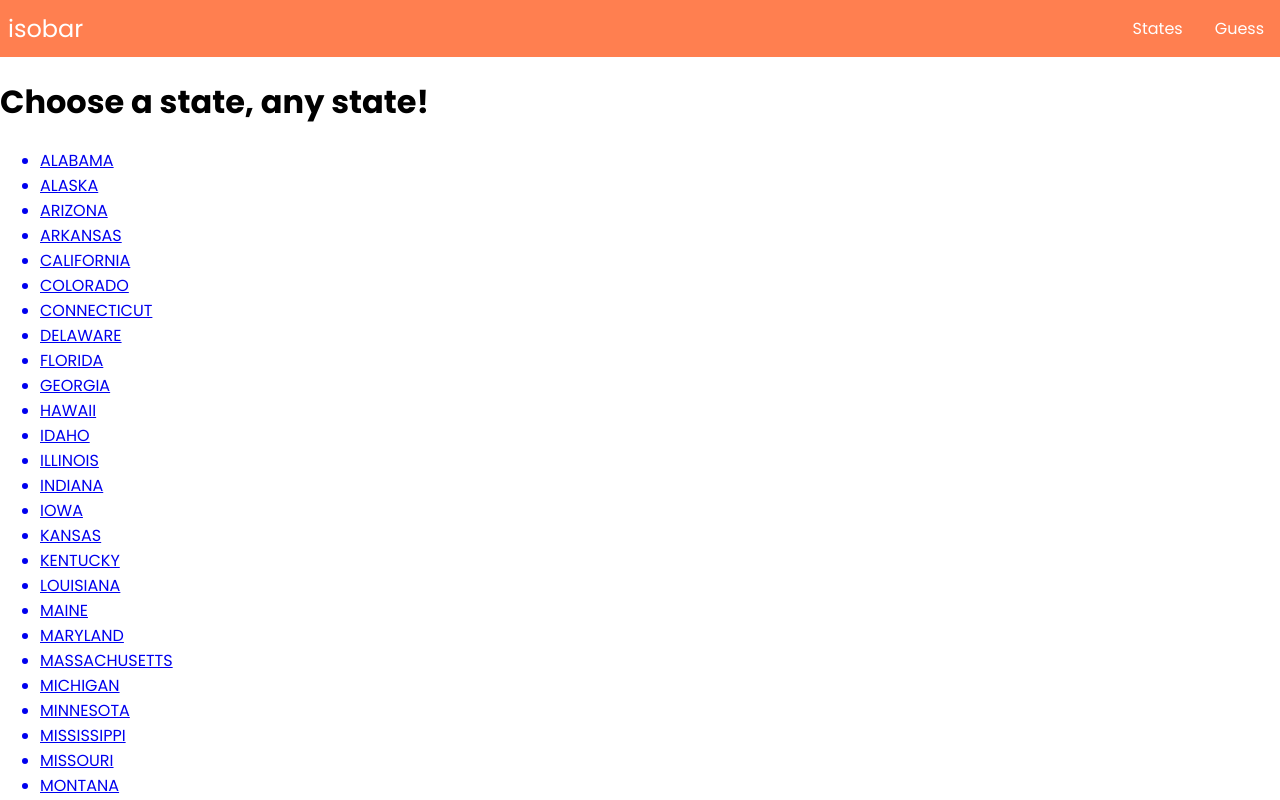
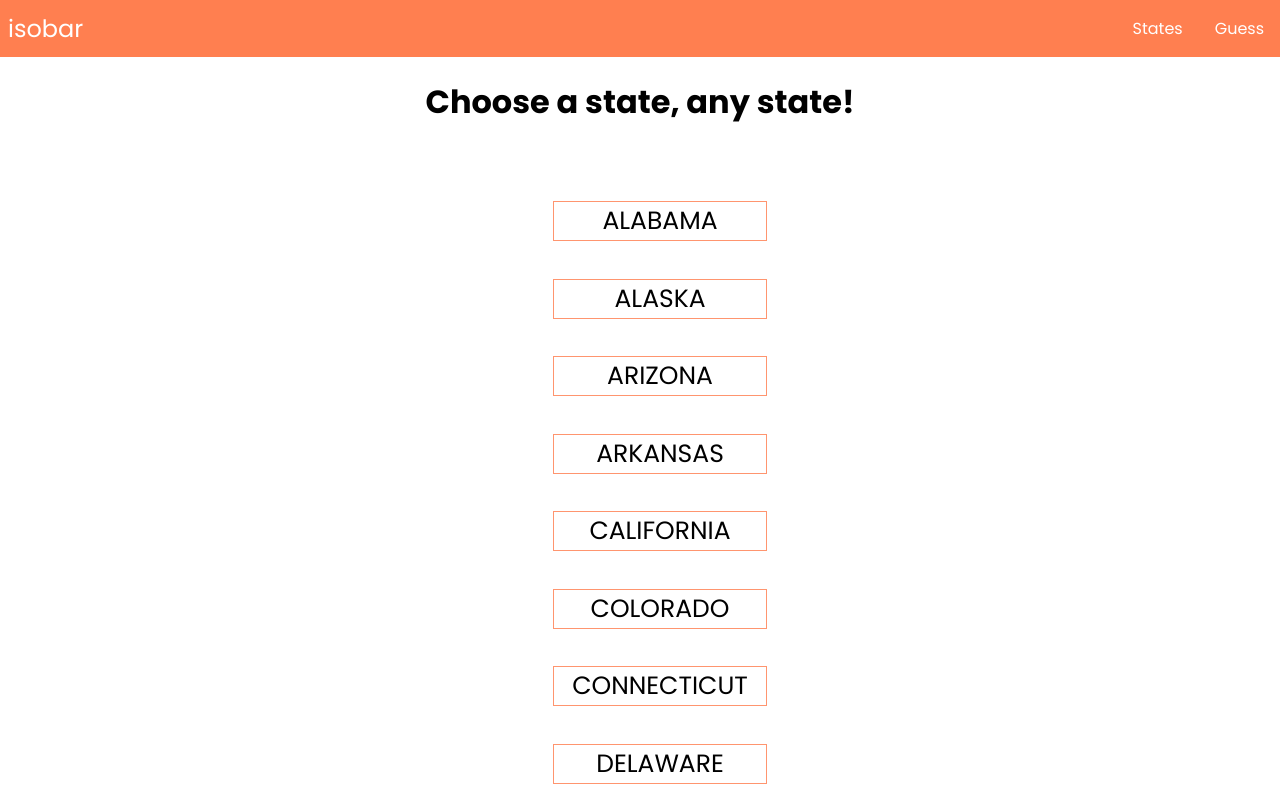
Before and after one commit to jordanduran/isobar, a React (Create React App) app: page /states in a window 1280 px wide. Shown: the top 800 px of the page. Built offline with nearby package versions, Linux system fonts and the light colour scheme.

Commit message:
State component styling

```diff
--- a/src/components/layout/Navbar.js
+++ b/src/components/layout/Navbar.js
@@ -4,7 +4,9 @@ const Navbar = () => {
   return (
     <div>
       <nav className='navbar'>
-        <div className='navbar-title'>isobar</div>
+        <div className='navbar-title'>
+          <Link to='/'>isobar</Link>
+        </div>
         <div className='navbar-links'>
           <ul>
             <li>
--- a/src/index.css
+++ b/src/index.css
@@ -8,6 +8,11 @@ body {
   margin: 0;
   padding: 0;
   font-family: 'Poppins', sans-serif;
+}
+
+.logo-container {
+  display: flex;
+  justify-content: center;
 }
 
 /* Navbar Styles */
@@ -83,7 +88,7 @@ body {
   text-align: center;
 }
 
-.guess-btn {
+.btn {
   cursor: pointer;
   border-radius: 4px;
   background: rgb(255, 148, 109);
@@ -95,7 +100,7 @@ body {
   margin-bottom: 1em;
 }
 
-.guess-btn:hover {
+.btn:hover {
   background-color: rgb(255, 119, 70);
 }
 
@@ -103,3 +108,73 @@ body {
   margin-top: 1em;
   font-size: 18px;
 }
+
+/* States Component Styles */
+
+.states-container {
+  display: flex;
+  flex-direction: column;
+  align-items: center;
+}
+
+.state-list-item {
+  list-style: none;
+  text-align: center;
+  cursor: pointer;
+  border: 1px solid rgb(255, 149, 111);
+  margin: 1.5em 0;
+  font-size: 25px;
+}
+
+.state-list-item:hover {
+  background-color: rgb(255, 148, 109);
+  transition: 0.3s ease;
+}
+
+/* StateDetail Component Styles */
+
+.detail-header {
+  text-align: center;
+}
+
+.detail-list {
+  overflow-x: auto;
+}
+
+a {
+  color: inherit;
+  text-decoration: none;
+}
+
+table {
+  margin: 0 auto;
+}
+
+table,
+th,
+td {
+  border: 1px solid black;
+  border-collapse: collapse;
+  padding: 0.5em 1em;
+}
+
+tr {
+  text-align: center;
+  padding: 1em;
+}
+
+.img-container {
+  display: flex;
+  justify-content: center;
+  margin-top: 5em;
+  height: 400px;
+}
+
+.state.flag-img {
+  width: 100px;
+}
+
+.btn-container {
+  display: flex;
+  justify-content: center;
+}
```
